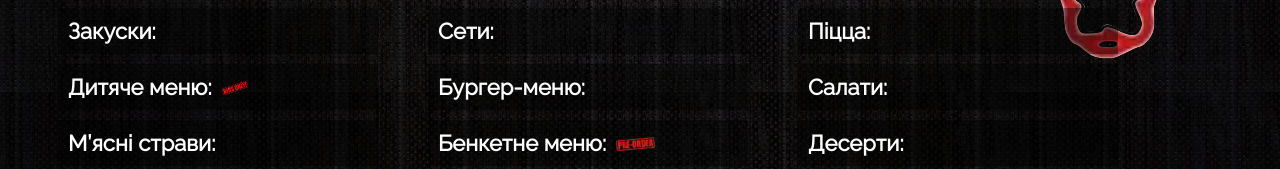
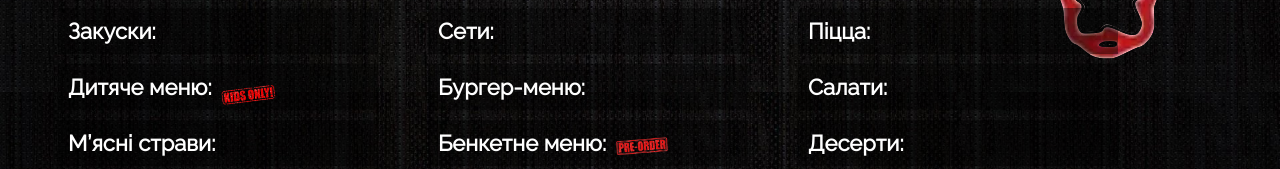
Before and after one commit to ShumovskaIryna/Good-bar, a React (Create React App) app: page / in a window 1280 px wide. Shown: the part 268-437 px from the top of the page. Built offline with nearby package versions, Linux system fonts and the light colour scheme.

Commit message:
preload shorter

```diff
--- a/src/Menu.css
+++ b/src/Menu.css
@@ -14,14 +14,14 @@ body {
   height: 100%;
   background-color: rgba(0, 0, 0, 0.9);
   transition: all ease 500ms ;
-  z-index: 999;
+  z-index: 888;
 }
 .loader {
   position: fixed;
   max-width: 60%;
   height: 80%;
   margin: -20% 20% 20% 20%;
-  z-index: 999;
+  z-index: 888;
 }
 .done{
   opacity: 0;
@@ -38,13 +38,13 @@ body {
   margin-left: 22%;
   margin-right: 16%;
   animation-name: lift-left;
-  animation-iteration-count: 2;
+  animation-iteration-count: 3;
   animation-duration: 4s;
 }
 .dum2 {
   width: 20%;
   animation-name: lift-right;
-  animation-iteration-count: 2;
+  animation-iteration-count:3;
   animation-duration: 4s;
 }
 @keyframes lift-left {
@@ -127,7 +127,7 @@ body {
   margin-left: 5px;
   margin-bottom: 0px;
   width: auto;
-  height: 30%;
+  height: 40%;
   }
   .kids{
   position:absolute;
@@ -137,7 +137,8 @@ body {
   margin-left: 5px;
   margin-bottom: 0px;
   width: auto;
-  height: 30%;
+  height: 60%;
+  transform: rotate(11deg);
   }
 .element:active  {
   border-style: none;
@@ -174,14 +175,14 @@ body {
   height: 100%;
   background-color: rgba(0, 0, 0, 0.9);
   transition: all ease 500ms ;
-  z-index: 999;
+  z-index: 888;
 }
 .loader {
   position: fixed;
   width: 95%;
   height: auto;
   margin: 5% 5% 5% 5%;
-  z-index: 999;
+  z-index: 888;
 }
 .done{
   opacity: 0;
@@ -199,13 +200,13 @@ body {
   margin-right: 13%;
   animation-name: lift-left;
   animation-iteration-count: 3;
-  animation-duration: 5s;
+  animation-duration: 4s;
 }
 .dum2 {
   width: 27%;
   animation-name: lift-right;
   animation-iteration-count: 3;
-  animation-duration: 5s;
+  animation-duration: 4s;
 }
 @keyframes lift-left {
   0% {
--- a/src/components/Menu/Preloader.js
+++ b/src/components/Menu/Preloader.js
@@ -6,7 +6,7 @@ document.body.onload = function () {
     if (!preloader.classList.contains("done")) {
       preloader.classList.add("done")
     }
-  }, 3000);
+  }, 500);
 }
 export default function Preloader() {
   return (
```
